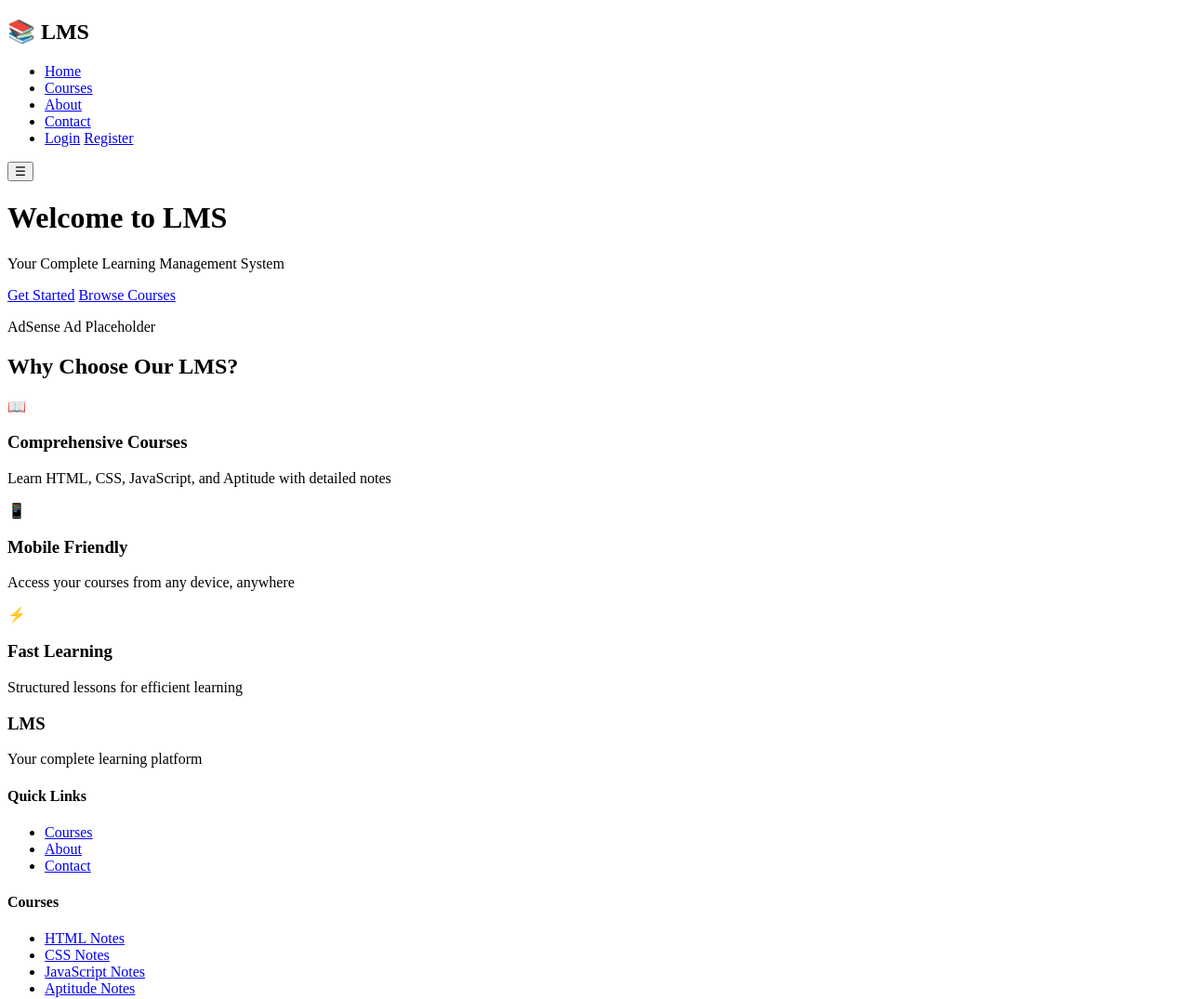
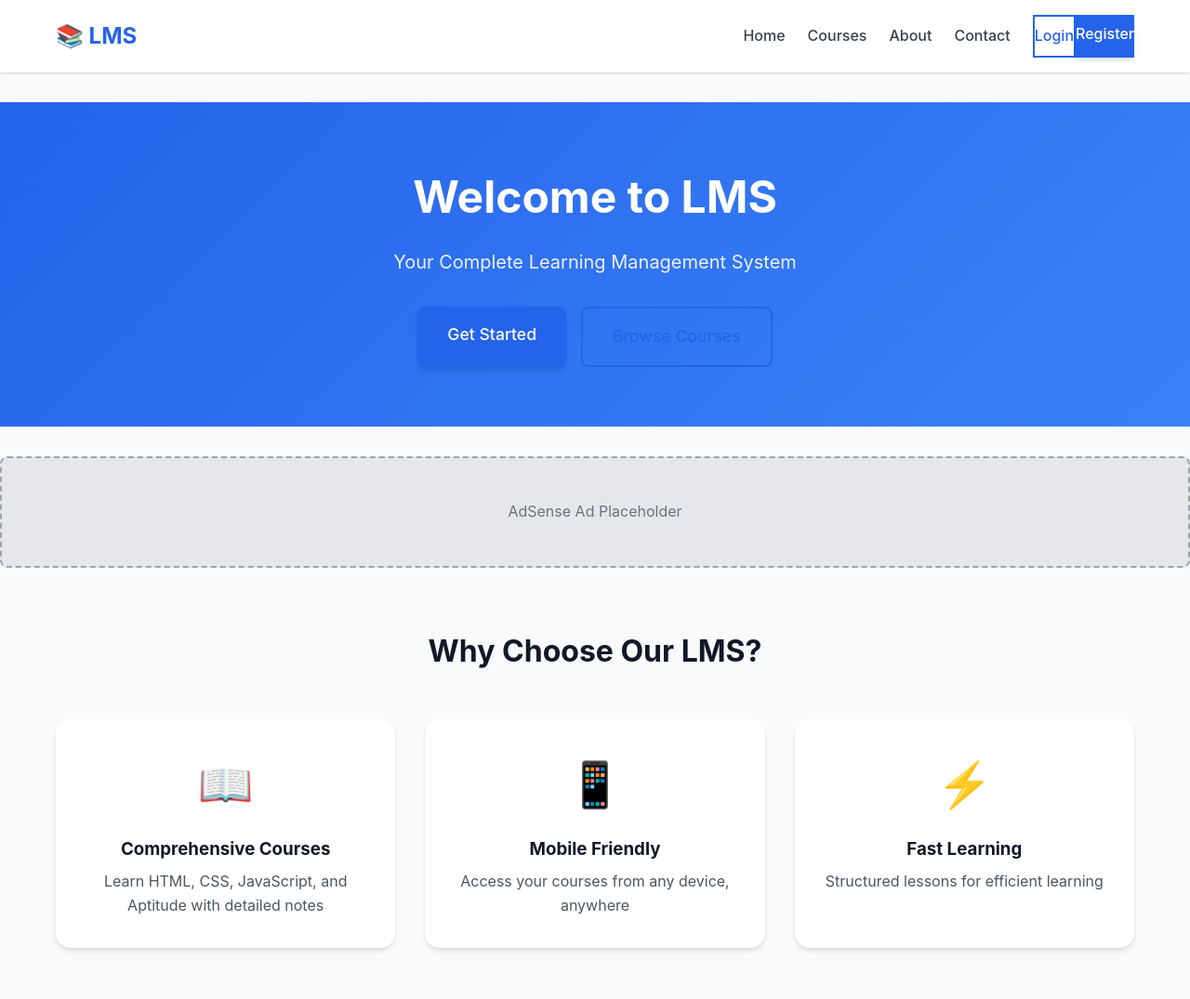
Before and after one commit to Umarfarooq64317/lmsfrontend, a plain HTML site: page pages/index.html in a window 1280 px wide. Shown: the top 1075 px of the page at 93% size. Drawn offline with Linux system fonts and the light colour scheme; the site is published under a folder, as on GitHub Pages, so addresses that start at the root find nothing.

Commit message:
Fix asset paths

```diff
--- a/pages/index.html
+++ b/pages/index.html
@@ -4,7 +4,7 @@
     <meta charset="UTF-8">
     <meta name="viewport" content="width=device-width, initial-scale=1.0">
     <title>LMS - Learning Management System</title>
-    <link rel="stylesheet" href="/css/style.css">
+    <link rel="stylesheet" href="../css/style.css">
 </head>
 <body>
     <div id="app">
@@ -16,16 +16,16 @@
                 </div>
                 <ul class="nav-menu" id="navMenu">
                     <li><a href="/" class="nav-link">Home</a></li>
-                    <li><a href="/courses" class="nav-link">Courses</a></li>
-                    <li><a href="/about" class="nav-link">About</a></li>
-                    <li><a href="/contact" class="nav-link">Contact</a></li>
+                    <li><a href="courses.html" class="nav-link">Courses</a></li>
+                    <li><a href="about.html" class="nav-link">About</a></li>
+                    <li><a href="contact.html" class="nav-link">Contact</a></li>
                     <li id="authLinks">
-                        <a href="/login" class="nav-link btn-outline">Login</a>
-                        <a href="/register" class="nav-link btn-primary">Register</a>
+                        <a href="login.html" class="nav-link btn-outline">Login</a>
+                        <a href="register.html" class="nav-link btn-primary">Register</a>
                     </li>
                     <li id="userMenu" style="display: none;">
-                        <a href="/dashboard" class="nav-link">Dashboard</a>
-                        <a href="/profile" class="nav-link">Profile</a>
+                        <a href="dashboard.html" class="nav-link">Dashboard</a>
+                        <a href="profile.html" class="nav-link">Profile</a>
                         <button class="nav-link btn-outline" id="logoutBtn">Logout</button>
                     </li>
                 </ul>
@@ -40,8 +40,8 @@
                     <h1 class="hero-title">Welcome to LMS</h1>
                     <p class="hero-subtitle">Your Complete Learning Management System</p>
                     <div class="hero-buttons">
-                        <a href="/register" class="btn btn-primary btn-large">Get Started</a>
-                        <a href="/courses" class="btn btn-outline btn-large">Browse Courses</a>
+                        <a href="register.html" class="btn btn-primary btn-large">Get Started</a>
+                        <a href="courses.html" class="btn btn-outline btn-large">Browse Courses</a>
                     </div>
                 </div>
             </div>
@@ -86,9 +86,9 @@
                     <div class="footer-section">
                         <h4>Quick Links</h4>
                         <ul>
-                            <li><a href="/courses">Courses</a></li>
-                            <li><a href="/about">About</a></li>
-                            <li><a href="/contact">Contact</a></li>
+                            <li><a href="courses.html">Courses</a></li>
+                            <li><a href="about.html">About</a></li>
+                            <li><a href="./contact.html">Contact</a></li>
                         </ul>
                     </div>
                     <div class="footer-section">
@@ -107,7 +107,7 @@
             </div>
         </footer>
     </div>
-    <script src="/js/auth.js"></script>
-    <script src="/js/app.js"></script>
+    <script src="../js/auth.js"></script>
+    <script src="../js/app.js"></script>
 </body>
 </html>
```
